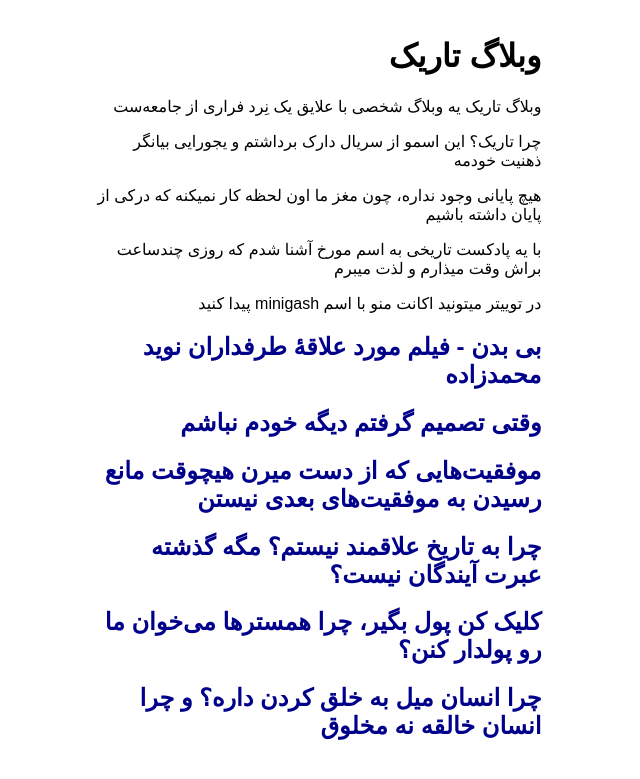
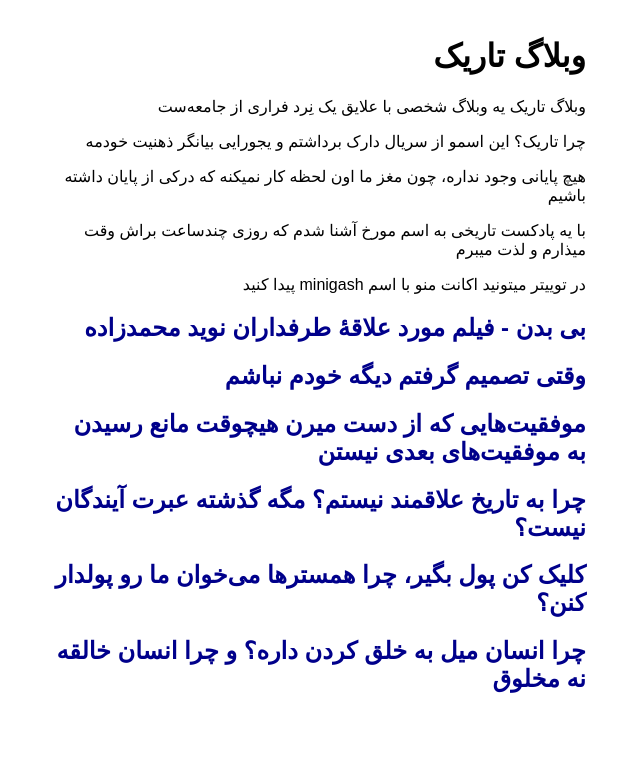
Before and after one commit to darkblog/darkblog.github.io, a Jekyll site: the page built from index.html, in a window 1280 px wide. Shown: the top 779 px of the page, without its empty margins (462-1102 px from the left). Built offline with Jekyll 4.4.1, drawn with Linux system fonts in a browser that asks for light colours.

Commit message:
Update index.html

```diff
--- a/index.html
+++ b/index.html
@@ -8,7 +8,7 @@ layout: compress
 <title>وبلاگ تاریک</title>
 <meta name="description" content="وبلاگ تاریک یه وبلاگ شخصی با علایق یک نِرد فراری از جامعه‌ست">
 <meta name="viewport" content="width=device-width">
-<style>body{font-family:sans-serif;font-size:16px;margin:auto;padding:1em;max-width:50ch}a{text-decoration:none;color:darkblue}</style>
+<style>body{font-family:sans-serif;font-size:16px;margin:auto;padding:1em;max-width:60ch}a{text-decoration:none;color:darkblue}</style>
 </head>
 <body>
 <h1>وبلاگ تاریک</h1>
```
